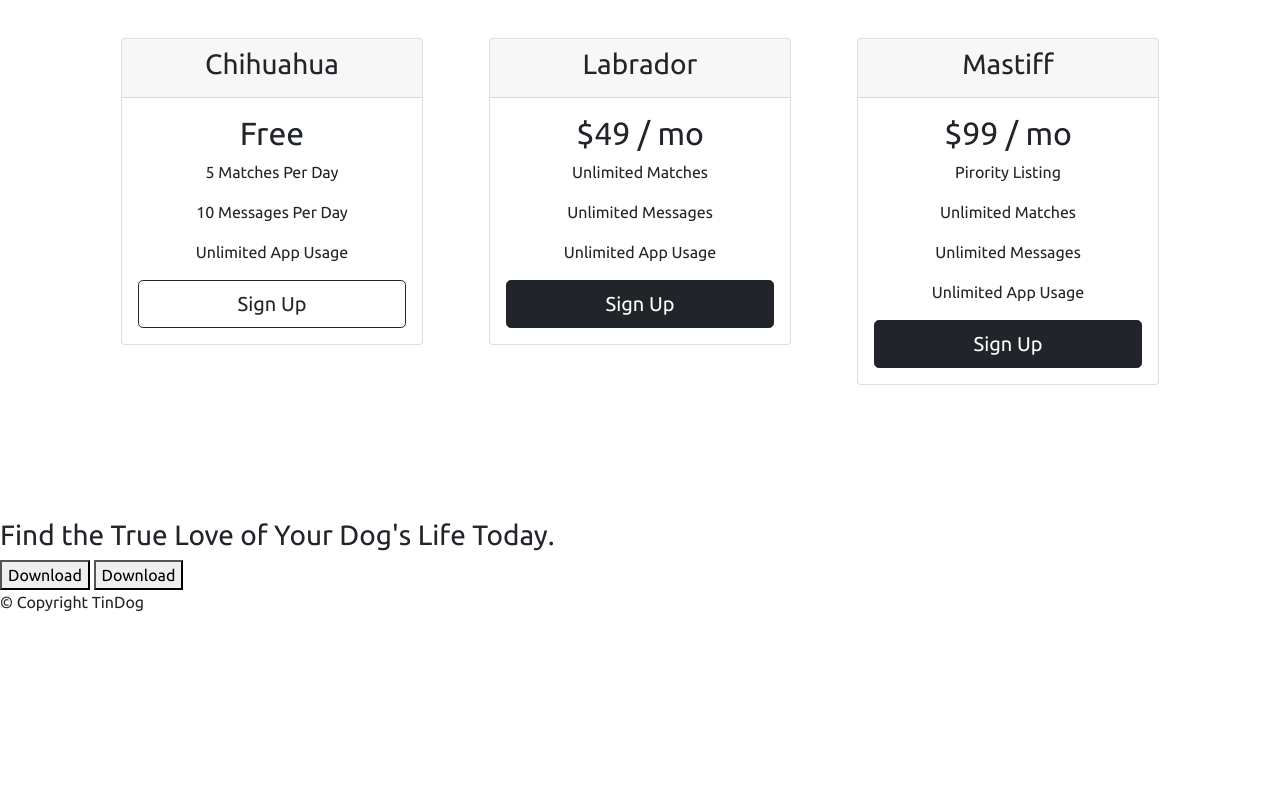
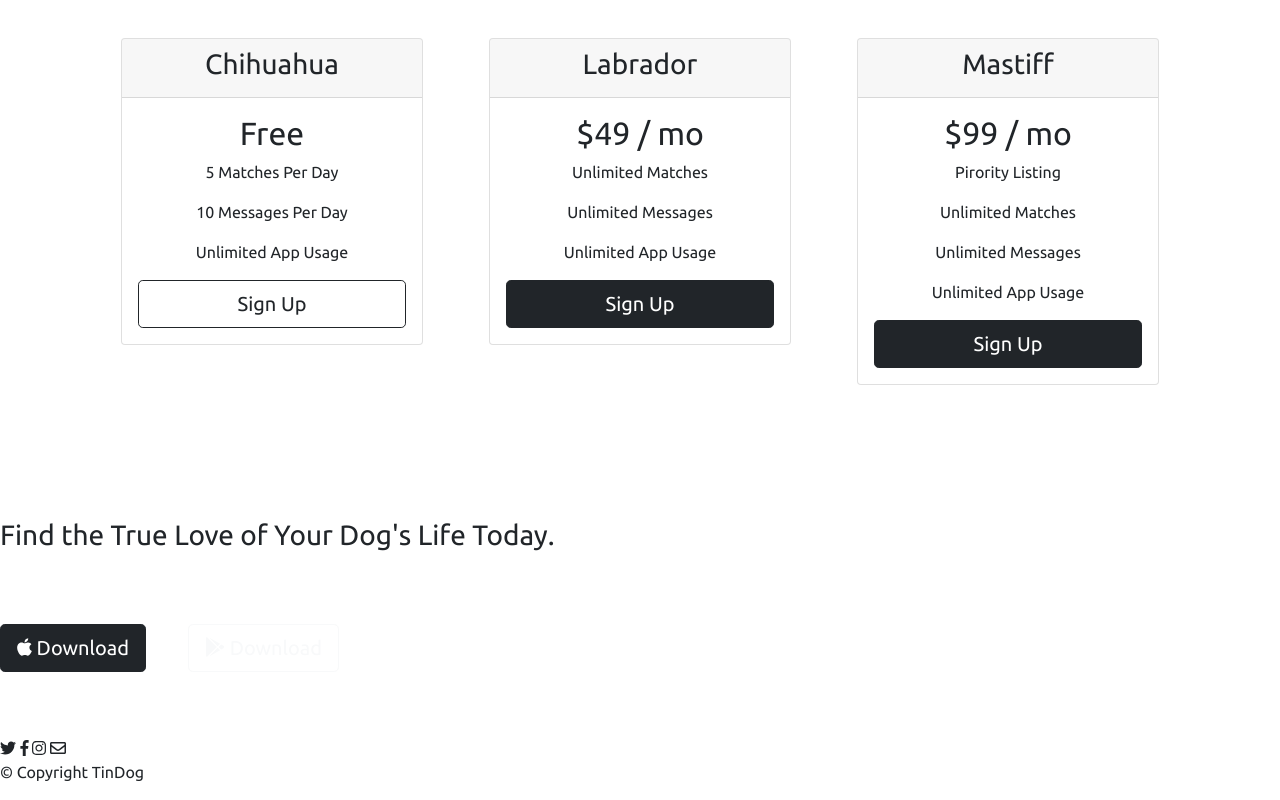
Before and after one commit to hammed-jimoh/Udemy-Practice-TinDog, a plain HTML site: page index.html in a window 1280 px wide. Shown: the part 1952-2752 px from the top of the page. Before the commit the page ends 2582 px from the top, so only its background shows below. Drawn offline with nearby package versions, Linux system fonts and the light colour scheme.

Commit message:
Update index.html

```diff
--- a/index.html
+++ b/index.html
@@ -197,14 +197,19 @@
   <section id="cta">
 
     <h3>Find the True Love of Your Dog's Life Today.</h3>
-    <button type="button">Download</button>
-    <button type="button">Download</button>
+    <button type="button" class="btn btn-dark btn-lg download-buttons"><i class="fab fa-apple"></i> Download </button>
+    <button type="button" class="btn btn-outline-light btn-lg download-buttons"><i class="fab fa-google-play"></i> Download </button>
 
   </section>
 
   <!-- Footer -->
 
   <footer id="footer">
+
+    <i class="bot-link fab fa-twitter"></i>
+    <i class="bot-link fab fa-facebook-f"></i>
+    <i class="bot-link fab fa-instagram"></i>
+    <i class="bot-link far fa-envelope"></i>
 
     <p>© Copyright TinDog</p>
 
```
